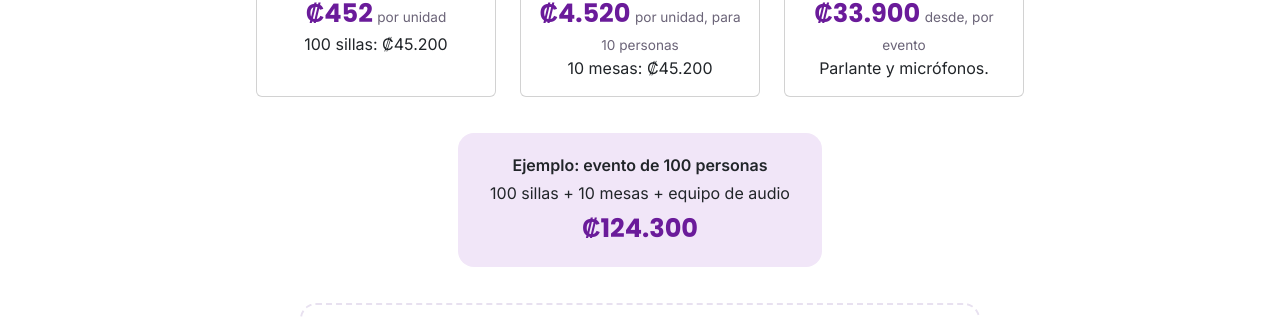
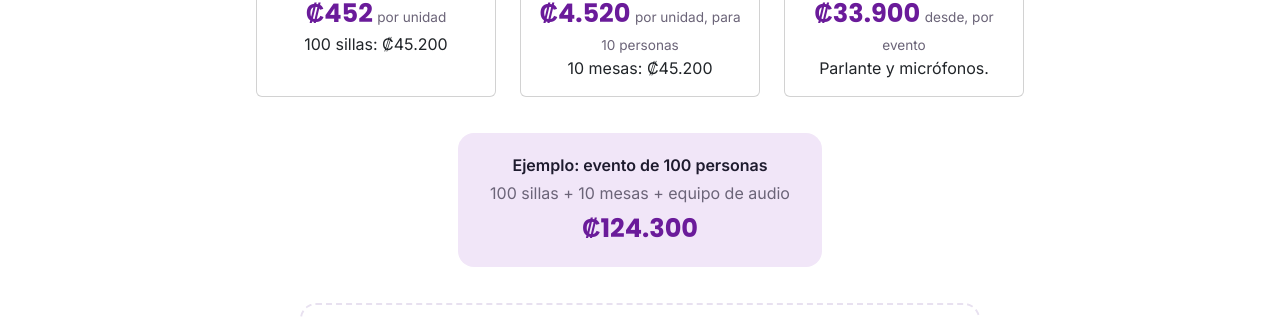
Before and after one commit to YosimarSC/proyecto_economia, a plain HTML site: page index.html in a window 1280 px wide. Shown: the part 1380-1697 px from the top of the page. Drawn offline with nearby package versions, Linux system fonts and the light colour scheme.

Commit message:
arregle css

```diff
--- a/css/styles.css
+++ b/css/styles.css
@@ -10,10 +10,7 @@
 }
 
 /* ---------- General ---------- */
-:root {
-  color-scheme: light;
-  /* la página siempre en modo claro, aunque el navegador esté en modo oscuro */
-}
+
 
 html {
   scroll-behavior: smooth;
@@ -428,6 +425,11 @@ h5,
   padding: 20px 32px;
   border-radius: 16px;
   background-color: #F1E6F8;
+  color: #1E1B2E;
+}
+
+#precio-ejemplo .fg-3 {
+  color: #6B6478;
 }
 
 #otros-servicios {
```
